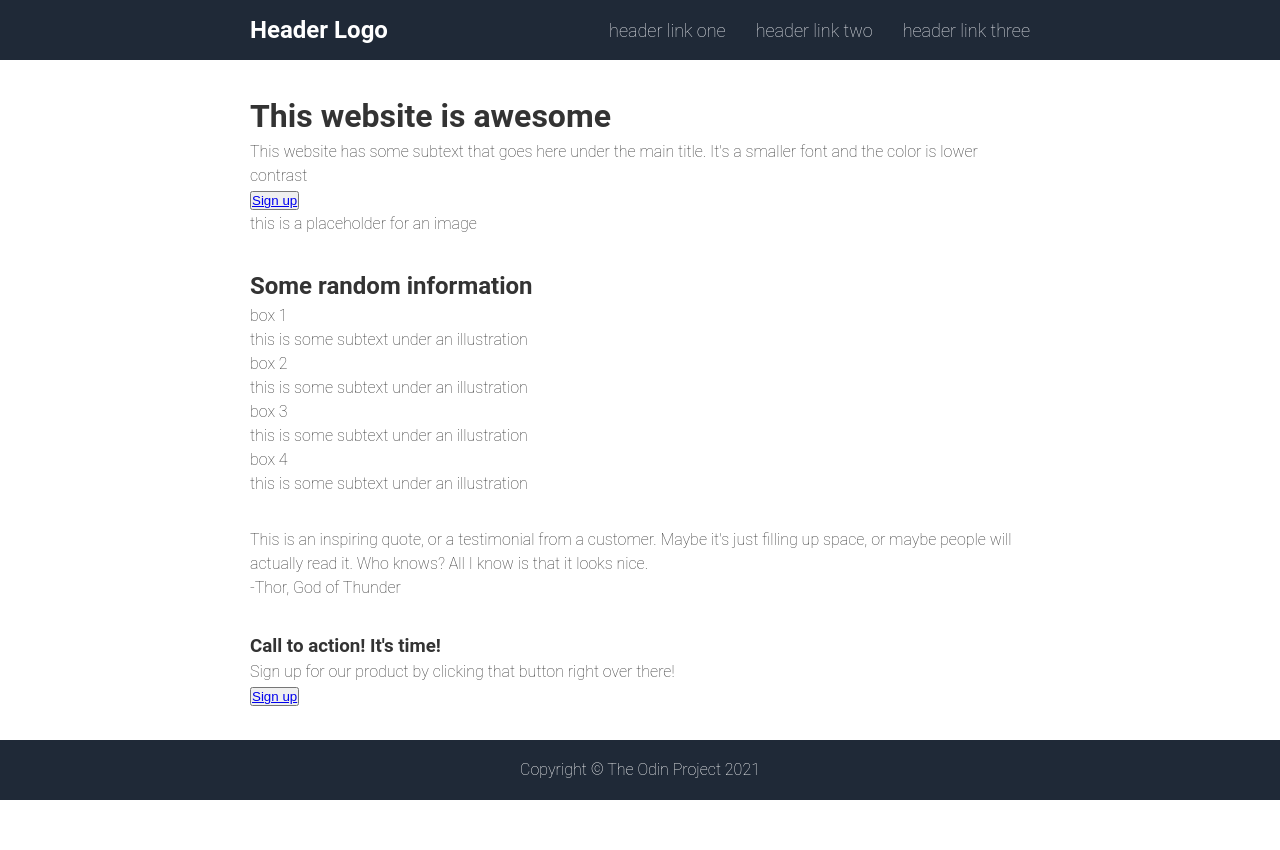
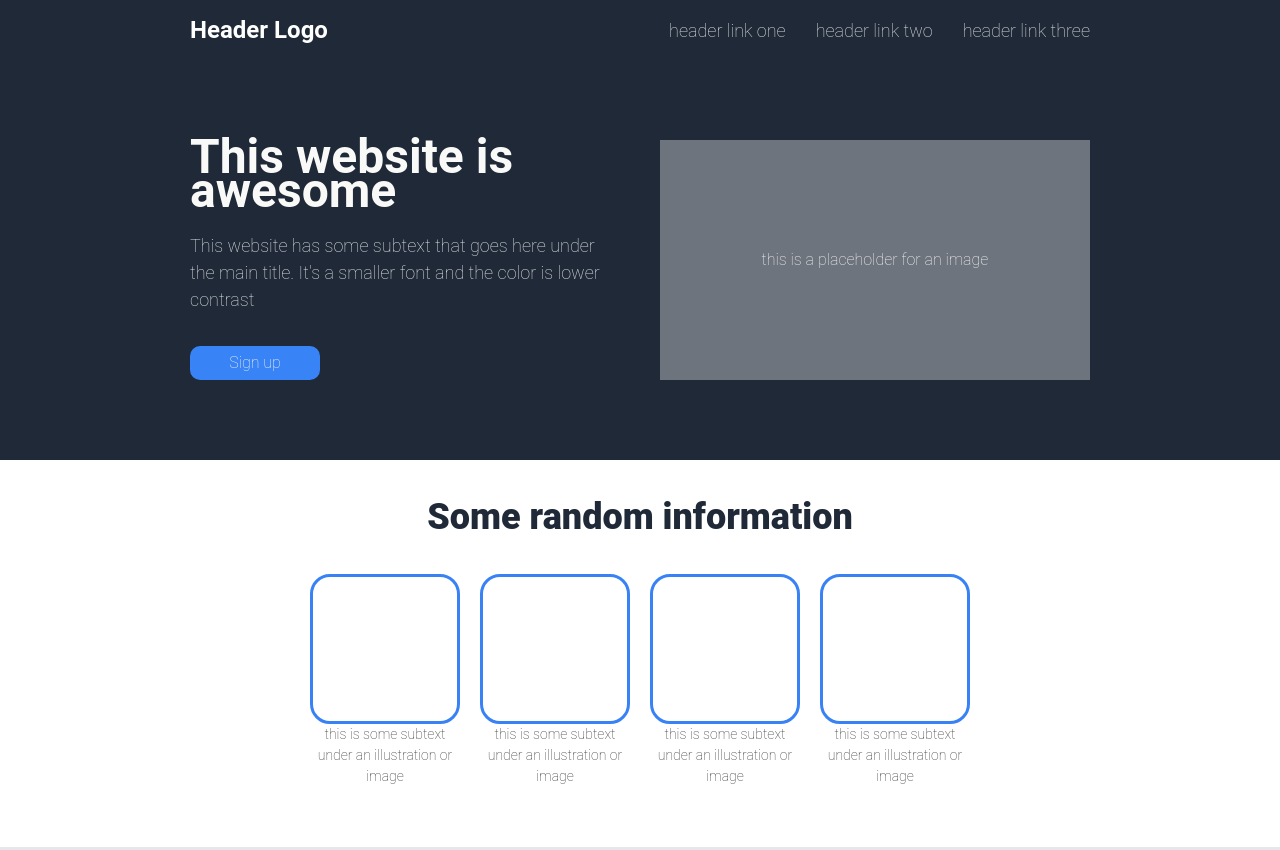
Before and after one commit to GarionStraker/odin-lander, a plain HTML site: page index.html in a window 1280 px wide. Shown: the top 850 px of the page. Before the commit the page ends 800 px from the top, so only its background shows below. Drawn offline with Linux system fonts and the light colour scheme.

Commit message:
Complete all sections except final modal

```diff
--- a/index.html
+++ b/index.html
@@ -42,34 +42,37 @@
         <h2>Some random information</h2>
             <div class="boxes">
                 <div class="item">
-                    <div class="box">box 1</div>
-                        <p>this is some subtext under an illustration</p>
+                    <div class="box"></div>
+                        <p>this is some subtext under an illustration or image</p>
                 </div>
                 <div class="item">
-                    <div class="box">box 2</div>
-                        <p>this is some subtext under an illustration</p>
+                    <div class="box"></div>
+                        <p>this is some subtext under an illustration or image</p>
                 </div>
                 <div class="item">
-                    <div class="box">box 3</div>
-                        <p>this is some subtext under an illustration</p>
+                    <div class="box"></div>
+                        <p>this is some subtext under an illustration or image</p>
                 </div>
                 <div class="item">
-                    <div class="box">box 4</div>
-                    <p>this is some subtext under an illustration</p>
+                    <div class="box"></div>
+                    <p>this is some subtext under an illustration or image</p>
                 </div>
         </div>
     </div>
 </section>
 <section class="quote">
     <div class="container">
-        <p>This is an inspiring quote, or a testimonial from a customer. Maybe it's just filling up space, or maybe people will actually read it. Who knows? All I know is that it looks nice.</p>
+        <p class="quote-text">This is an inspiring quote, or a testimonial from a customer. Maybe it's just filling up space, or maybe people will actually read it. Who knows? All I know is that it looks nice.</p>
         <p class="author">-Thor, God of Thunder</p>
     </div>
+
 </section>
 <section class="action">
     <div class="container">
+        <div class="action-box">
         <h3>Call to action! It's time!</h3>
         <p>Sign up for our product by clicking that button right over there!</p>
+        </div>
         <button class="signup"><a href="#">Sign up</a></button>
     </div>
 </section>
--- a/styles.css
+++ b/styles.css
@@ -1,3 +1,5 @@
+/* Commented border declarations to help identify what is being selected */
+
 * {
     box-sizing: border-box;
     margin: 0;
@@ -12,9 +14,9 @@ body {
     background: white;
     font-weight: 100;
     height: 100vh;
-    display: flex;
+    /* display: flex;
     flex-direction: column;
-    justify-content: space-between;
+    justify-content: space-between; */
 }
 
 /* h1,h2,h3 {
@@ -28,8 +30,23 @@ ul {
     /* border: 8px green solid; */
 }
 
+/* .bottom {
+        border: 3px green solid;
+} */
+
+/* Sticky Footer */
+/* .footer {
+    position: fixed;
+    left: 0;
+    bottom: 0;
+    width: 100%;
+    background-color: blue;
+    color: white;
+    text-align: center;
+} */
+
 .container {
-    max-width: 800px;
+    max-width: 900px;
     margin: 0 auto;
     padding: 0 10px;
     /* border: lime 3px solid; */
@@ -50,10 +67,16 @@ ul {
     /* border: white 3px solid; */
 }
 
+.navbar a, .hero-left p {
+        /* border: white 3px solid; */
+        font-size: 18px;
+        color: #E5E7EB;
+}
+
 .navbar a {
-    color: #e5e7eb;
+    /* color: #e5e7eb; */
     text-decoration: none;
-    font-size: 18px;
+    /* font-size: 18px; */
     box-sizing: border-box;
 }
 
@@ -67,11 +90,21 @@ ul {
     align-items: center;
     height: 100%;
     box-sizing: border-box;
+    padding: 0;
+    /* border: red 3px solid; */
 }
 
 .navbar ul {
     display: flex;
     gap: 30px;
+}
+
+.hero {
+    background-color: #1F2937;
+    display: flex;
+    justify-content: space-between;
+    align-items: center;
+    /* border: red 3px solid; */
 }
 
 .footer {
@@ -85,6 +118,7 @@ ul {
     margin: auto;
 }
 
+
 .footer .container {
     display: flex;
     justify-content: space-between;
@@ -93,6 +127,217 @@ ul {
     box-sizing: border-box;
     min-height: 60px;
 }
+
+.hero .container {
+    display: flex;
+    gap: 40px;
+    /* align-content: stretch; */
+    /* align-items: center;
+    align-content: stretch; */
+    height: 400px;
+    padding: 80px 0;
+    /* border: pink 5px solid; */
+}
+
+.hero {
+    background-color: #1F2937;
+    height: 400px;
+    box-sizing: border-box;
+    justify-content: stretch;
+    /* border: red 5px solid; */
+    padding: 30px 0;
+    min-width: 800px;
+}
+
+.hero-left {
+
+    height: 100%;
+    align-content: center;
+    display: flex;
+    flex-direction: column;
+    justify-content: space-between;
+    /* max-height: 100%; */
+    flex: 1;
+    padding: 0;
+    /* overflow: hidden; */
+    /* flex-shrink: 0; */
+    /* border: lime 5px solid; */
+
+}
+
+.hero-left h1 {
+    color: #F9FAF8;
+    /* min-height: 80%; */
+    box-sizing: border-box;
+    line-height: 34px;
+    font-size: 48px;
+}
+
+.hero-left p {
+    color: #E5E7EB;
+    font-size: 18px;
+}
+
+.hero button {
+    /* border: yellow 2px solid; */
+    margin-top: 10px;
+    padding: 5px 30px;
+    width: 70px;
+    text-align: center;
+    border-radius: 10px;
+    color: #F9FAF8;
+    background-color: #3883f6;
+}
+
+.hero a, button {
+    text-decoration: none;
+    color: #F9FAF8;
+}
+
+.hero-right {
+     display: flex;
+     box-sizing: border-box;
+     text-align: center;
+     align-items: center;
+     /* min-height: 100%; */
+     min-height: 80%;
+     flex: 1;
+     margin: 0;
+     background-color: #6d747d;
+     /* border: blue 5px solid; */
+}
+
+.hero-right p {
+    margin: auto;
+    color: #F9FAF8;
+    /* border: lime 5px solid; */
+}
+
+/* .information {
+    display: flex;
+    flex-direction: column;
+     border: blue 5px solid;
+} */
+
+.information {
+    display: flex;
+    justify-content: center;
+    align-items: center;
+    /* height: 400px; */
+     /* border: lime 5px solid; */
+  }
+
+/* .information {
+    height: 400px;
+    border: solid 3px pink;
+    align-content: center;
+
+} */
+
+.information .container {
+    /* display: flex;
+    flex-direction: column;
+    flex: 1;
+    justify-content: center; */
+}
+
+.information h2 {
+    color: #1F2937;
+    box-sizing: border-box;
+    font-weight: 900;
+    font-size: 36px;
+    text-align: center;
+    padding: 30px;
+    /* margin-bottom: 20px; */
+    /* border: lime 5px solid; */
+    /* margin: 36px 0; */
+}
+
+.container .boxes {
+        /* border: green 1px solid; */
+        display: flex;
+        align-items: center;
+        justify-content: space-between;
+        /* margin: auto; */
+        max-width: 700px;
+}
+
+.boxes {
+    gap: 20px;
+    text-align: justify;
+}
+
+.box {
+    display: flex;
+    flex: 1;
+    border: #3882F6 3px solid;
+    height: 150px;
+    width: 150px;
+    border-radius: 20px;
+}
+
+.item {
+    /* border: pink 1px solid; */
+    /* margin: auto; */
+    /* margin: 0; */
+    /* padding: 0; */
+    /* font-size: 18px; */
+    /* flex-wrap: 1; */
+    width: 150px;
+    text-align: center;
+    box-sizing: border-box;
+    padding-bottom: 60px;
+}
+
+/* .item .box {
+    margin: auto;
+} */
+
+.item p {
+    margin: 0;
+    padding: 0;
+    font-size: 14px;
+    /* border: #3882F6 3px solid; */
+}
+
+.quote {
+    background-color: #E5E7EB;
+    box-sizing: border-box;
+    height: 400px;
+    display: flex;
+    justify-content: center;
+    align-items: center;
+    /* border: red 5px solid; */
+    /* padding: 80px 80px; */
+    /* min-width: 800px; */
+}
+
+.quote .container {
+    box-sizing: border-box;
+    /* border: lime 5px solid; */
+    /* margin: auto; */
+}
+
+.quote .author {
+    font-size: xsmall;
+    /* border: lime 5px solid; */
+    /* width: 900px; */
+    /* margin: auto; */
+    box-sizing: border-box;
+    text-align: end;
+    font-weight: bold;
+}
+
+.quote .quote-text {
+    font-size: 36px;
+    font-style: italic;
+    color: #1F2937;
+    line-height: 40px;
+}
+
+
+
+
 
 /* .navbar ul li {
     margin-left: 10px;
@@ -103,32 +348,67 @@ ul {
     text-decoration: none;
 } */
 
-/* .information h2 {
-    color: green;
-    text-align: center;
-} */
 
-/* .boxes {
-    display: flex;
-    border: green 10px solid;
-} */
+
 
 /* .item {
     border: blue 10px solid;
     display: inline;
 } */
 
-/* .box {
-    border: red 10px solid;
-    height: 80px;
-    width: 80px;
-    border-radius: 20px;
+
+
+
+/* a, button {
+    text-decoration: none;
+    color: #F9FAF8;
 } */
 
-/* .action button {
-    border: black 10px solid;
-} */
+.action .container {
+    display: flex;
+}
 
-/* .hero button {
-    border: yellow 10px solid;
-} */
+.action {
+    background-color: white;
+    box-sizing: border-box;
+    /* border: red 5px solid; */
+    height: 400px;
+    display: flex;
+    justify-content: center;
+    align-items: center;
+    /* padding: 80px 80px; */
+    /* min-width: 800px; */
+}
+
+.action .action-box {
+    /* padding: 30px 20px; */
+    border: 1px solid #3882f6;
+    border-radius: 10px;
+    background-color: #3882F6;
+    display: flex;
+    flex-direction: column;
+    /* height: 50px; */
+    /* flex: 1; */
+}
+
+.action button {
+    box-sizing: border-box;
+    border: 3px solid #F9FAF8;
+    padding: 5px 30px;
+    border-radius: 10px;
+    color: #F9FAF8;
+    background-color: #3883f6;
+}
+
+.action a, button {
+    text-decoration: none;
+    color: #F9FAF8;
+}
+
+button {
+    all: unset;
+}
+
+button:focus {
+    outline: revert;
+  }
```
